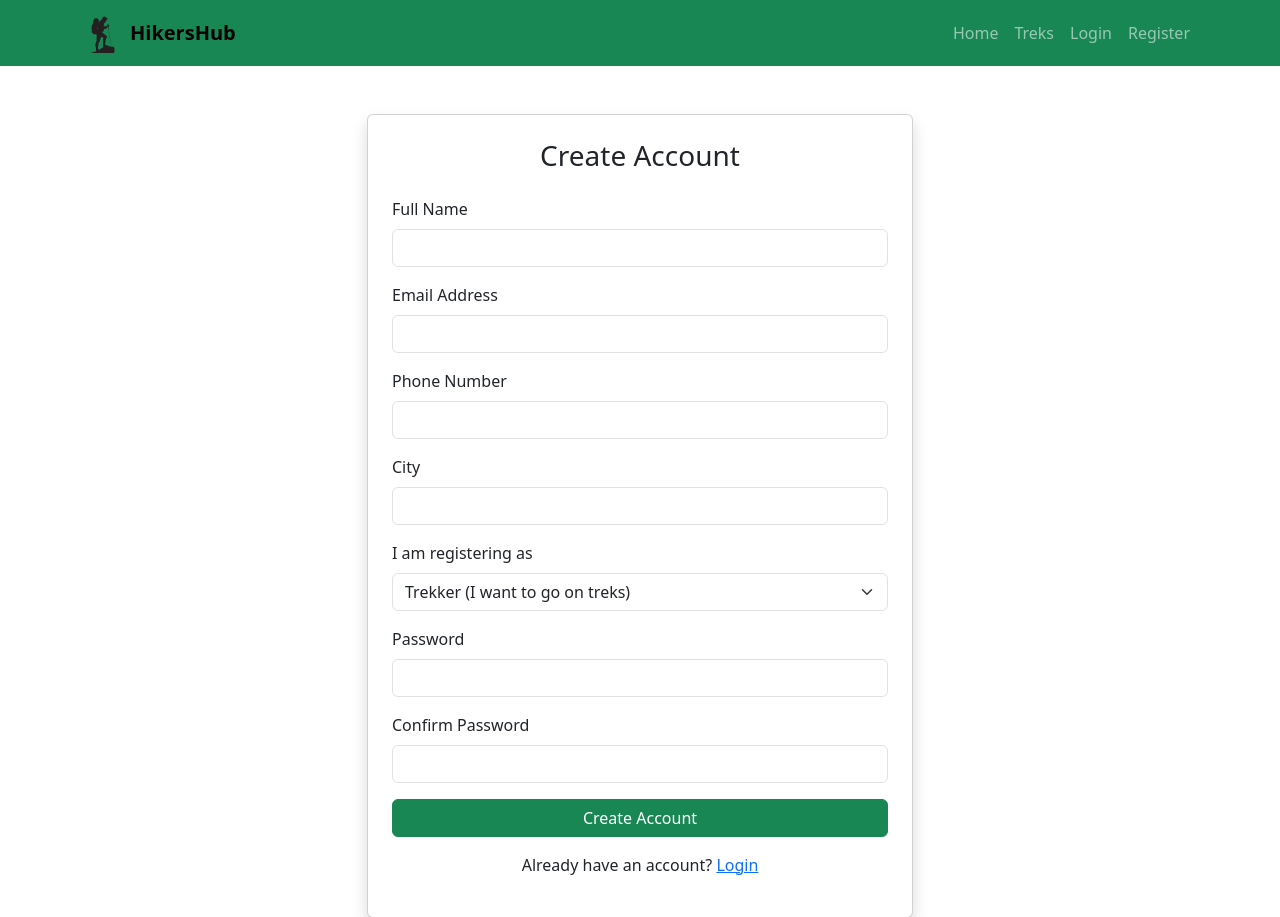
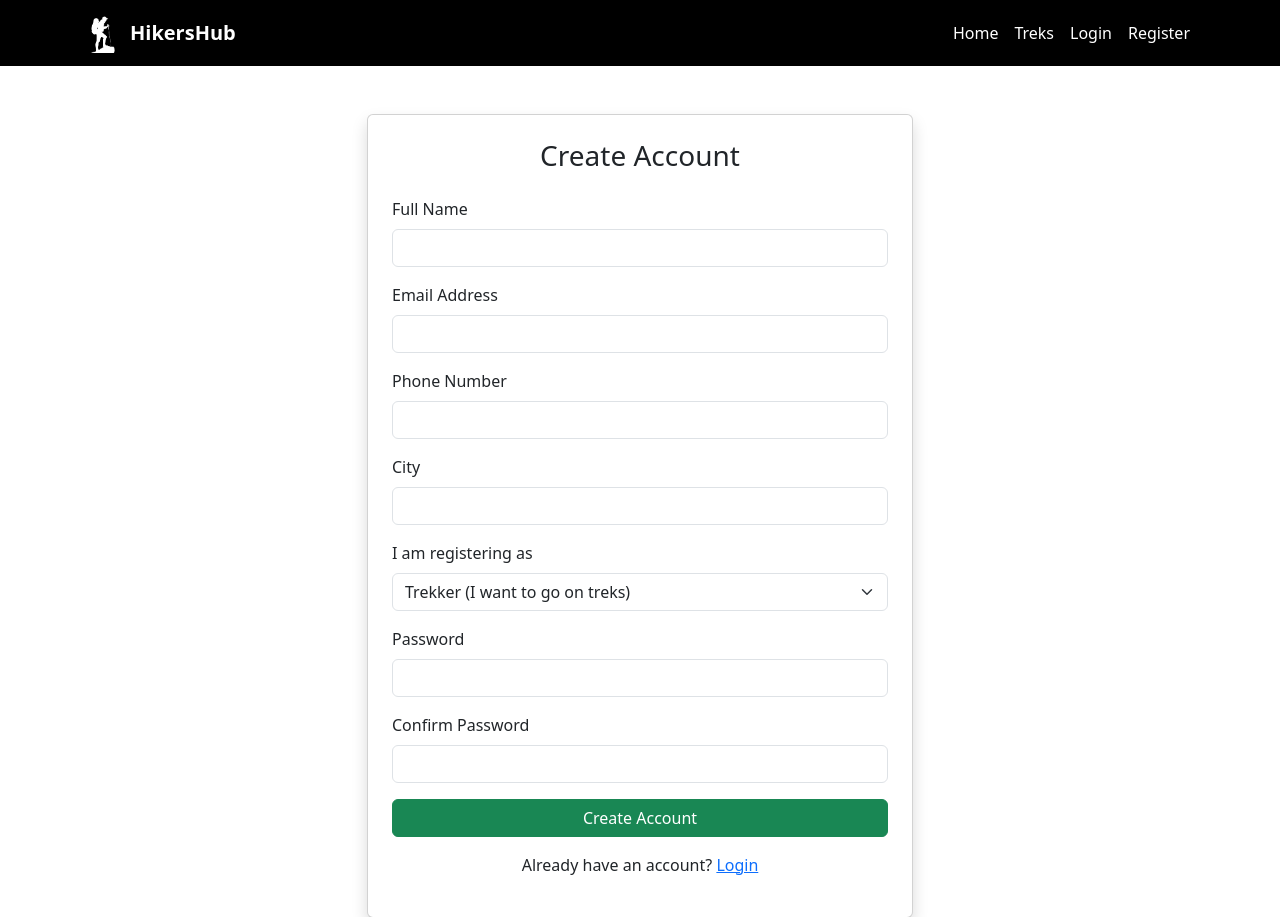
Before and after one commit to MaaniCodes/Trekking-Web-App, a Flask app: page /auth/register in a window 1280 px wide. Shown: the top 917 px of the page. Run offline with Flask 3, Linux system fonts and the light colour scheme.

Commit message:
Change navbar to black with white branding

```diff
--- a/templates/base.html
+++ b/templates/base.html
@@ -8,31 +8,42 @@
   <link href="https://cdnjs.cloudflare.com/ajax/libs/font-awesome/6.4.0/css/all.min.css" rel="stylesheet">
 </head>
 <body>
-  <nav class="navbar navbar-expand-lg navbar-dark bg-success">
+
+  <nav class="navbar navbar-expand-lg navbar-dark" style="background-color:#000000;">
     <div class="container">
       <a class="navbar-brand d-flex align-items-center gap-2" href="/">
-      <img src="/static/images/logo.png" alt="HikersHub" height="40">
-      <span style="color:#000000; font-weight:bold;">HikersHub</span>
+        <img src="/static/images/logo.png"
+             alt="HikersHub"
+             height="40"
+             style="filter: brightness(0) invert(1);">
+        <span style="color:#ffffff; font-weight:bold;">HikersHub</span>
       </a>
+
       <button class="navbar-toggler" type="button" data-bs-toggle="collapse" data-bs-target="#navbarNav">
         <span class="navbar-toggler-icon"></span>
       </button>
+
       <div class="collapse navbar-collapse" id="navbarNav">
         <ul class="navbar-nav ms-auto">
-        <li class="nav-item"><a class="nav-link" href="/">Home</a></li>
-        <li class="nav-item"><a class="nav-link" href="/treks">Treks</a></li>
+          <li class="nav-item"><a class="nav-link text-white" href="/">Home</a></li>
+          <li class="nav-item"><a class="nav-link text-white" href="/treks">Treks</a></li>
+
           {% if current_user.is_authenticated %}
             {% if current_user.role == 'admin' %}
-            <li class="nav-item"><a class="nav-link" href="/admin/dashboard">Admin</a></li>
+              <li class="nav-item"><a class="nav-link text-white" href="/admin/dashboard">Admin</a></li>
             {% elif current_user.role == 'staff' %}
-            <li class="nav-item"><a class="nav-link" href="/staff/dashboard">Staff</a></li>
+              <li class="nav-item"><a class="nav-link text-white" href="/staff/dashboard">Staff</a></li>
             {% else %}
-            <li class="nav-item"><a class="nav-link" href="/user/dashboard">Dashboard</a></li>
+              <li class="nav-item"><a class="nav-link text-white" href="/user/dashboard">Dashboard</a></li>
             {% endif %}
-          <li class="nav-item"><a class="nav-link" href="/auth/logout">Logout</a></li>
+
+            <li class="nav-item"><a class="nav-link text-white" href="/auth/logout">Logout</a></li>
+
           {% else %}
-          <li class="nav-item"><a class="nav-link" href="/auth/login">Login</a></li>
-          <li class="nav-item"><a class="nav-link" href="/auth/register">Register</a></li>
+
+            <li class="nav-item"><a class="nav-link text-white" href="/auth/login">Login</a></li>
+            <li class="nav-item"><a class="nav-link text-white" href="/auth/register">Register</a></li>
+
           {% endif %}
         </ul>
       </div>
@@ -52,6 +63,7 @@
         </div>
       {% endif %}
     {% endwith %}
+
     {% block content %}{% endblock %}
   </main>
 
```
Lines whose indentation alone changed are shown as unchanged.
